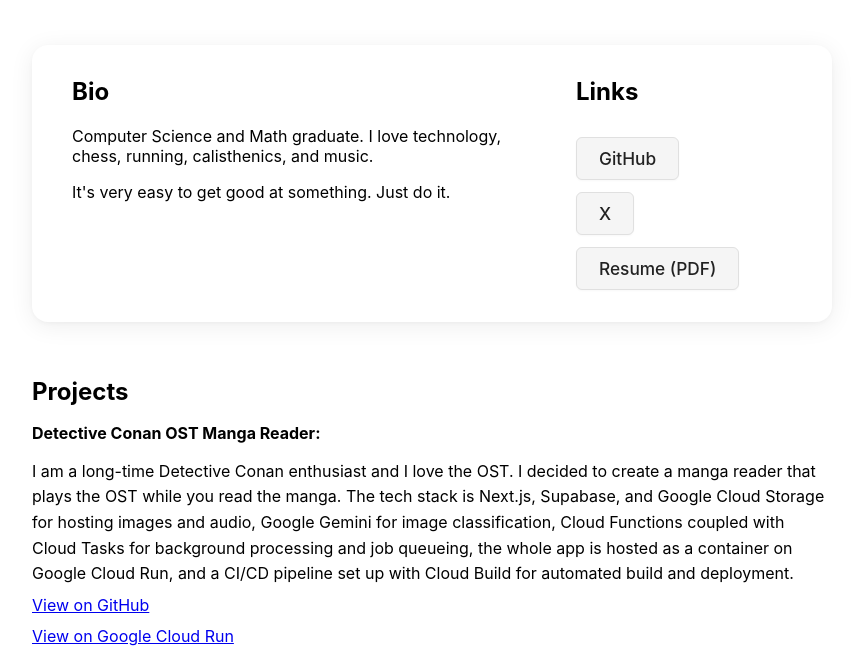
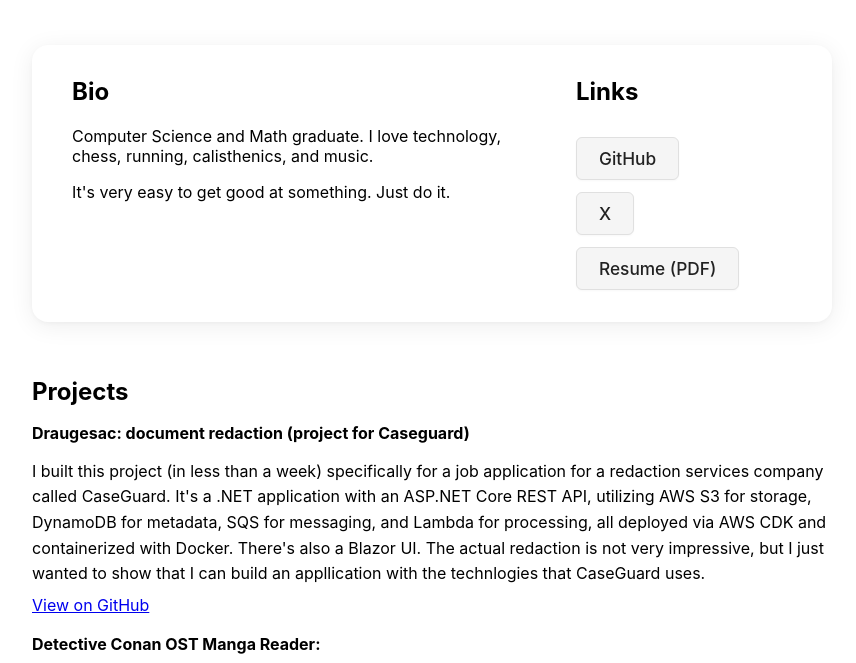
Before and after one commit to el-tahir/el-tahir.github.io, a plain HTML site: page index.html in a window 1280 px wide. Shown: the part 107-770 px from the top of the page, without its empty margins (208-1064 px from the left). Drawn offline with Linux system fonts and the light colour scheme.

Commit message:
added draugesac

```diff
--- a/index.html
+++ b/index.html
@@ -29,11 +29,16 @@
         <section id="content-sections">
             <div class="content-block full-width">
                 <h2>Projects</h2>
+                <h4>Draugesac: document redaction (project for Caseguard)</h4>
+                <p class="project-description">I built this project (in less than a week) specifically for a job application for a redaction services company called CaseGuard. It's a .NET application with an ASP.NET Core REST API, utilizing AWS S3 for storage, DynamoDB for metadata, SQS for messaging, and Lambda for processing, all deployed via AWS CDK and containerized with Docker. There's also a Blazor UI. The actual redaction is not very impressive, but I just wanted to show that I can build an appllication with the technlogies that CaseGuard uses.
+                    <a href="https://github.com/el-tahir/draugesac">View on GitHub</a>
+                </p>
                 <h4>Detective Conan OST Manga Reader:</h4>
                 <p class="project-description">I am a long-time Detective Conan enthusiast and I love the OST. I decided to create a manga reader that plays the OST while you read the manga. The tech stack is Next.js, Supabase, and Google Cloud Storage for hosting images and audio, Google Gemini for image classification, Cloud Functions coupled with Cloud Tasks for background processing and job queueing, the whole app is hosted as a container on Google Cloud Run, and a CI/CD pipeline set up with Cloud Build for automated build and deployment.
                     <a href="https://github.com/el-tahir/audio-manga">View on GitHub</a>
                     <a href="https://audio-manga-app-654693812259.us-east4.run.app">View on Google Cloud Run</a>
                 </p>
+
                 <p class="more-projects">more projects to come...</p>
             </div>
             <div class="content-block">
```
